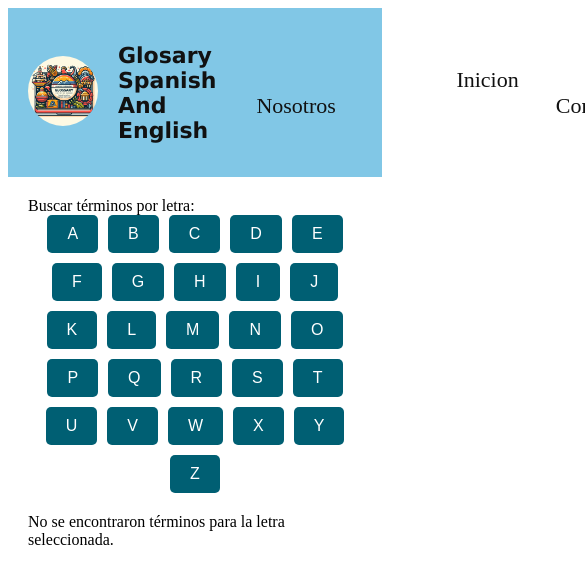
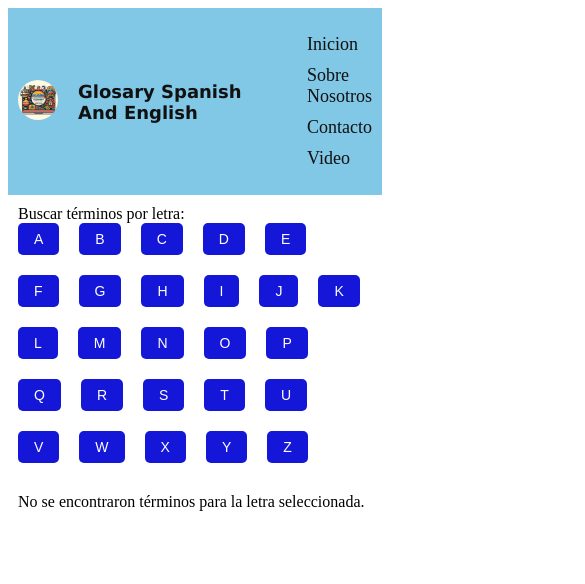
Before and after one commit to CXmiloxx/ingles_react, a React (Vite) app: page / in a window 390 px wide. Shown: the top 584 px of the page, 585 px wide, since content can reach past the window. Built offline with nearby package versions, Linux system fonts and the light colour scheme.

Commit message:
pagina con diseño responsive y fincional

```diff
--- a/src/components/body/Body.css
+++ b/src/components/body/Body.css
@@ -1,3 +1,6 @@
+/* Body.css */
+
+/* Estilos para el contenedor de letras */
 .letras-container {
     padding: 20px;
 }
@@ -11,7 +14,7 @@
 }
 
 .letra-btn {
-    background-color: #005f73;
+    background-color: #1417d8;
     border: none;
     color: white;
     padding: 10px 20px;
@@ -25,7 +28,7 @@
 }
 
 .letra-btn:hover {
-    background-color: #005f73;
+    background-color: #1c789f;
 }
 
 .palabra {
@@ -57,3 +60,34 @@
 .palabra button:hover {
     background-color: #005f73;
 }
+
+@media screen and (max-width: 768px) {
+    .letras-container {
+        padding: 10px;
+    }
+
+    .letra-btn-container {
+        justify-content: flex-start;
+    }
+
+    .letra-btn {
+        margin-right: 10px;
+        margin-bottom: 10px;
+    }
+}
+
+@media screen and (max-width: 576px) {
+    .letra-btn {
+        padding: 8px 16px;
+        font-size: 14px;
+    }
+
+    .palabra {
+        padding: 16px;
+    }
+
+    .palabra button {
+        padding: 8px 16px;
+        font-size: 14px;
+    }
+}
--- a/src/components/header/Header.css
+++ b/src/components/header/Header.css
@@ -1,3 +1,4 @@
+
 .header {
     background-color: #81c7e6;
     color: #ffffff;
@@ -40,3 +41,35 @@ nav ul li a:hover {
     transition: .5s linear ;
     color: rgb(229, 228, 236);
 }
+
+@media screen and (max-width: 768px) {
+    .header {
+        padding: 10px;
+    }
+
+    .cont-img img {
+        width: 50px;
+        height: 50px;
+    }
+
+    nav ul li {
+        display: block;
+        margin: 10px 0;
+        padding-left: 0;
+    }
+}
+
+@media screen and (max-width: 576px) {
+    .cont-img img {
+        width: 40px;
+        height: 40px;
+    }
+
+    h1 {
+        font-size: 18px;
+    }
+
+    nav ul li a {
+        font-size: 18px;
+    }
+}
```
